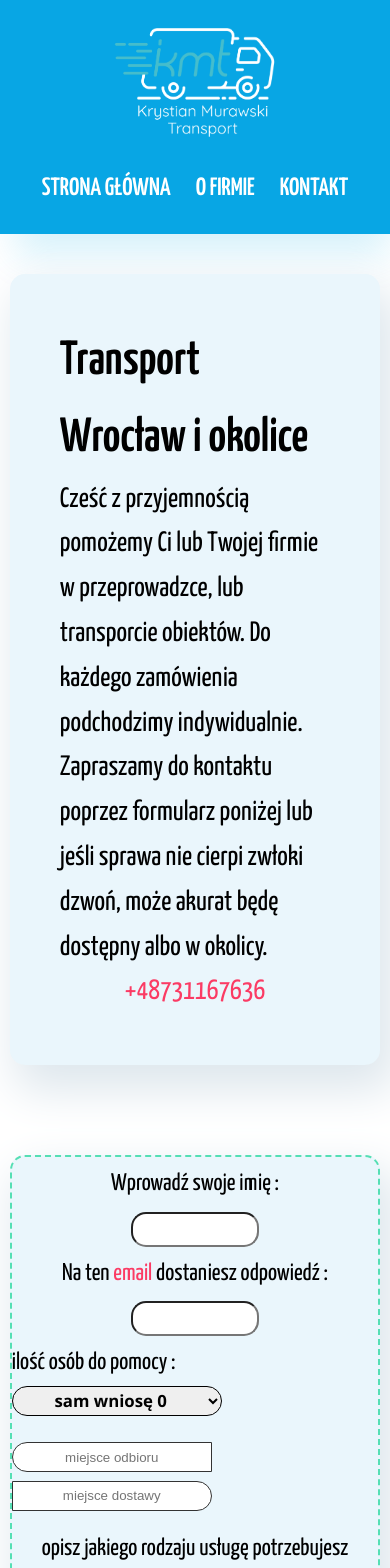
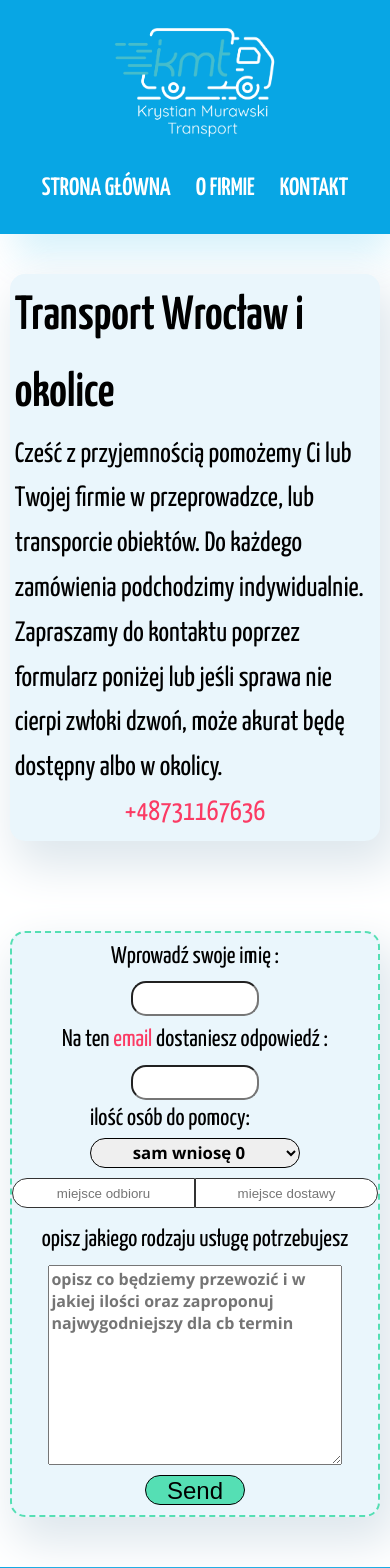
Before and after one commit to TomaszOpalka/Firma-Transportowa, a React (Vite) app: page /#/ in a window 390 px wide. Shown: the top 1568 px of the page. Built offline with nearby package versions, Linux system fonts and the light colour scheme; a web font is replaced by a local one.

Commit message:
drobne zmiany tekstu mainpage i formularzu

```diff
--- a/src/App/_form.scss
+++ b/src/App/_form.scss
@@ -20,7 +20,16 @@
 
 
   &-label{
-    margin: 8px auto;
+    margin: 5px auto;
+
+    &-peaple{
+      @media (max-width: 440px) {
+        display: flex;
+        flex-direction: column;
+        position: relative;
+
+      }
+    }
   }
   &-input{
     width: 35%;
@@ -77,6 +86,9 @@ select {
   height: 30px;
   border: 1px solid #333;
   text-align: center;
+  @media (max-width: 440px) {
+    width: 50%;
+  }
 
   &.left {
     border-radius: 50px 0 0 50px;
--- a/src/App/_mainpage.scss
+++ b/src/App/_mainpage.scss
@@ -6,6 +6,7 @@
   flex-direction: column;
 }
 .mainpage-text{
+  box-sizing: border-box;
   display: flex;
   flex-direction: column;
   width: 95%;
@@ -17,6 +18,11 @@
   background-color: $color-light-background;
   border-radius: 15px;
   box-shadow: 10px 20px 45px 6px rgba(222, 231, 237, 1);
+
+  @media (max-width: 500px) {
+    padding: 5px;
+
+  }
 }
 .phone-number{
   color: $color-redish;
--- a/src/App/form.jsx
+++ b/src/App/form.jsx
@@ -55,8 +55,8 @@ const Form = () => {
             {/*    </select>*/}
             {/*</label>*/}
 
-            <label className='form-label'>
-                ilość osób do pomocy  :
+            <label className='form-label-peaple'>
+                ilość osób do pomocy:
 
                 <select name="peaple" value={selectedPeaple}
                         onChange={e => setSelectedPeaple(e.target.value)}>
```
